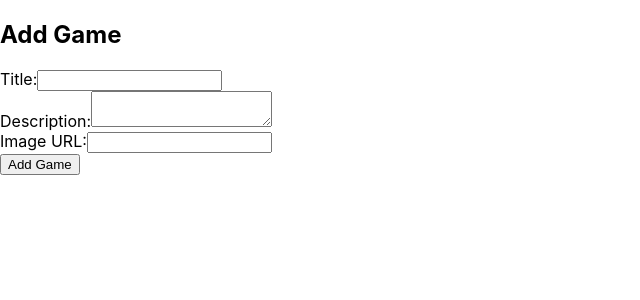
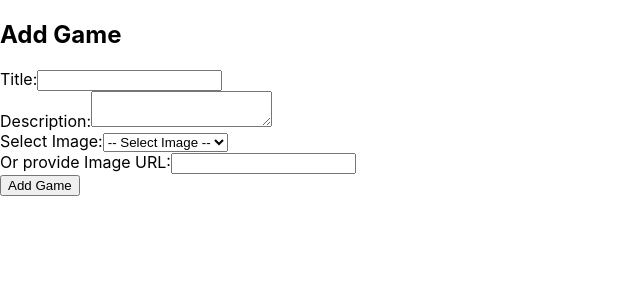
Before and after one commit to cancelei/EsportGamingCenter_frontend, a React (Create React App) app: page /addGame in a window 1280 px wide. Shown: the top 300 px of the page, without its empty margins (0-640 px from the left). Built offline with nearby package versions, Linux system fonts and the light colour scheme.

Commit message:
Update AddGamesForm.js file

```diff
--- a/src/Components/games/AddGamesForm.js
+++ b/src/Components/games/AddGamesForm.js
@@ -3,7 +3,15 @@ import React, { useState } from 'react';
 function AddGameForm() {
   const [title, setTitle] = useState('');
   const [description, setDescription] = useState('');
+  const [selectedImage, setSelectedImage] = useState('');
   const [imageUrl, setImageUrl] = useState('');
+
+  const imageOptions = [
+    'image1.jpg', // Replace with actual image names in your project
+    'image2.jpg',
+    'image3.jpg',
+    // Add more image names as needed
+  ];
 
   const handleSubmit = async (event) => {
     event.preventDefault();
@@ -18,7 +26,7 @@ function AddGameForm() {
           game: {
             title,
             description,
-            image_url: imageUrl,
+            image_url: selectedImage || imageUrl,
           },
         }),
       });
@@ -39,27 +47,50 @@ function AddGameForm() {
       <h2>Add Game</h2>
       <form onSubmit={handleSubmit}>
         <div>
-          <label htmlFor="title">Title:</label>
+          <label htmlFor="title">
+            Title:
             <input
               type="text"
               value={title}
               onChange={(e) => setTitle(e.target.value)}
             />
+          </label>
         </div>
         <div>
-          <label htmlFor="description">Description:</label>
+          <label htmlFor="description">
+            Description:
             <textarea
               value={description}
               onChange={(e) => setDescription(e.target.value)}
             />
+          </label>
         </div>
         <div>
-          <label htmlFor="imageUrl">Image URL:</label>
+          <label htmlFor="imageSelector">
+            Select Image:
+            <select
+              id="imageSelector"
+              value={selectedImage}
+              onChange={(e) => setSelectedImage(e.target.value)}
+            >
+              <option value="">-- Select Image --</option>
+              {imageOptions.map((image) => (
+                <option key={image} value={image}>
+                  {image}
+                </option>
+              ))}
+            </select>
+          </label>
+        </div>
+        <div>
+          <label htmlFor="imageUrl">
+            Or provide Image URL:
             <input
               type="text"
               value={imageUrl}
               onChange={(e) => setImageUrl(e.target.value)}
             />
+          </label>
         </div>
         <button type="submit">Add Game</button>
       </form>
```
Lines whose indentation alone changed are shown as unchanged.
